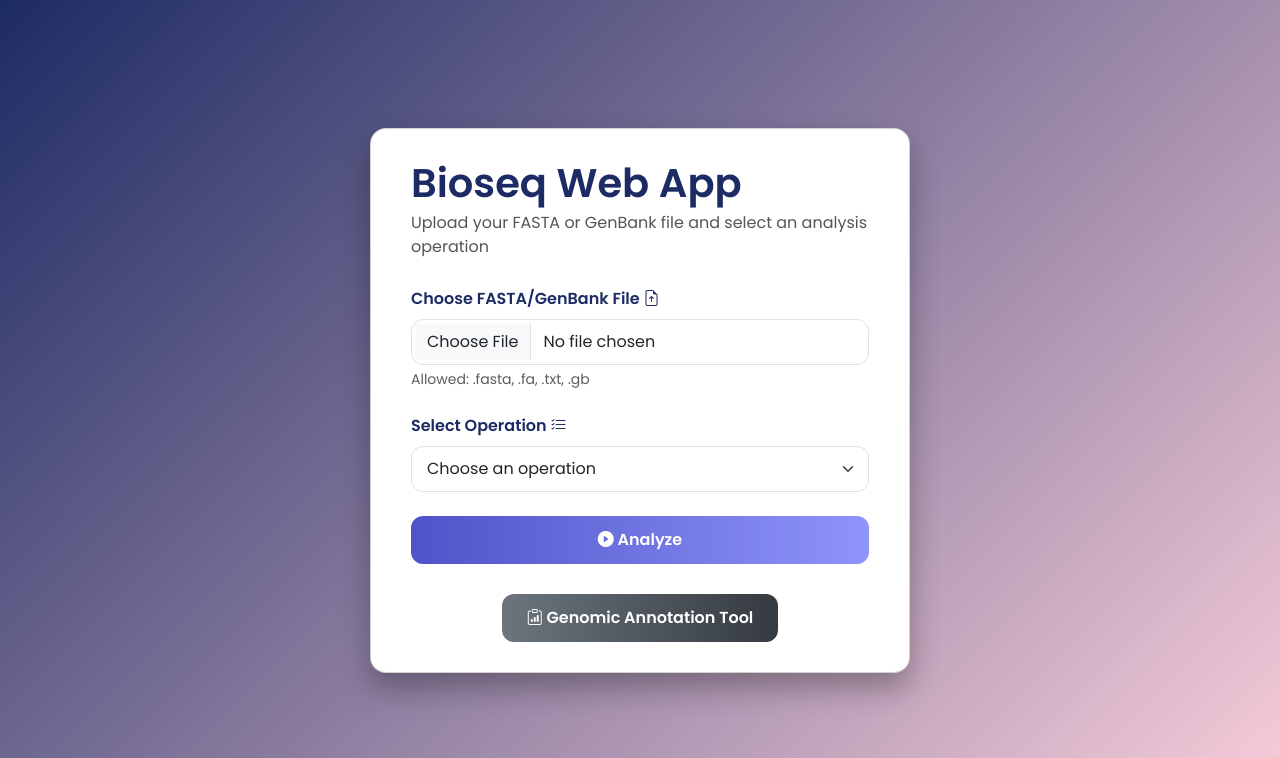
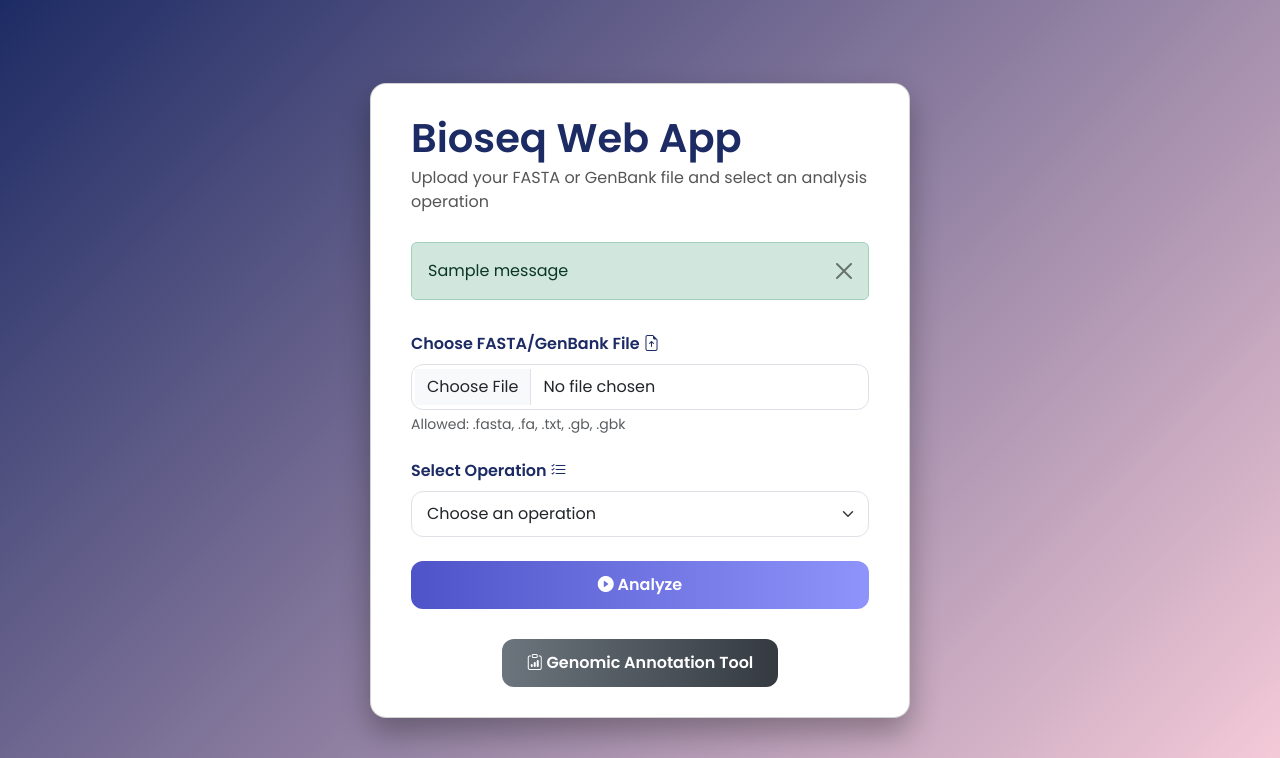
Before and after one commit to GREATORMAN/GENOMIC_ANNOTATION, a Flask app: page / in a window 1280 px wide. Shown: the top 758 px of the page. Run offline with Flask 3, Linux system fonts and the light colour scheme; one stand-in notice (Sample message) is shown.

Commit message:
Update index.html

```diff
--- a/templates/index.html
+++ b/templates/index.html
@@ -94,11 +94,25 @@
     <h1><i class="bi bi-genealogy"></i> Bioseq Web App</h1>
     <p class="subtitle">Upload your FASTA or GenBank file and select an analysis operation</p>
 
-    <form action="/analyze" method="post" enctype="multipart/form-data" novalidate>
+    <!-- Flash messages container -->
+    {% with messages = get_flashed_messages(with_categories=true) %}
+      {% if messages %}
+        <div class="mb-3">
+          {% for category, message in messages %}
+            <div class="alert alert-{{ category }} alert-dismissible fade show" role="alert">
+              {{ message }}
+              <button type="button" class="btn-close" data-bs-dismiss="alert" aria-label="Close"></button>
+            </div>
+          {% endfor %}
+        </div>
+      {% endif %}
+    {% endwith %}
+
+    <form action="{{ url_for('analyze') }}" method="post" enctype="multipart/form-data" novalidate>
       <div class="mb-4">
         <label for="fasta_file" class="form-label">Choose FASTA/GenBank File <i class="bi bi-file-earmark-arrow-up"></i></label>
         <input type="file" class="form-control" id="fasta_file" name="fasta_file" accept=".fasta,.fa,.txt,.gb,.gbk" required />
-        <div id="fileHelp" class="form-text">Allowed: .fasta, .fa, .txt, .gb</div>
+        <div id="fileHelp" class="form-text">Allowed: .fasta, .fa, .txt, .gb, .gbk</div>
       </div>
 
       <div class="mb-4">
@@ -150,7 +164,7 @@
     </form>
 
     <div class="annotation-redirect">
-      <a href="/genome-annotate" title="Go to Genomic Annotation Tool">
+      <a href="{{ url_for('genome_annotate') }}" title="Go to Genomic Annotation Tool">
         <i class="bi bi-clipboard-data"></i> Genomic Annotation Tool
       </a>
     </div>
@@ -167,5 +181,7 @@
       reloopDiv.classList.toggle("hidden", val !== "reloop");
     });
   </script>
+
+  <script src="https://cdn.jsdelivr.net/npm/bootstrap@5.3.0/dist/js/bootstrap.bundle.min.js"></script>
 </body>
 </html>
```
